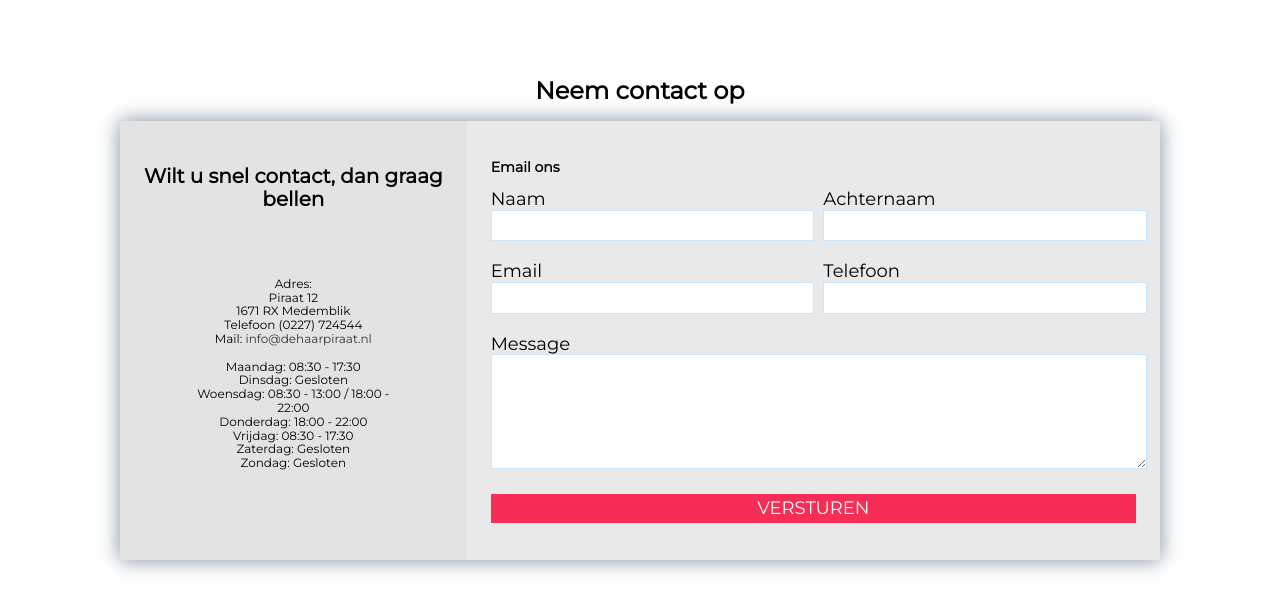
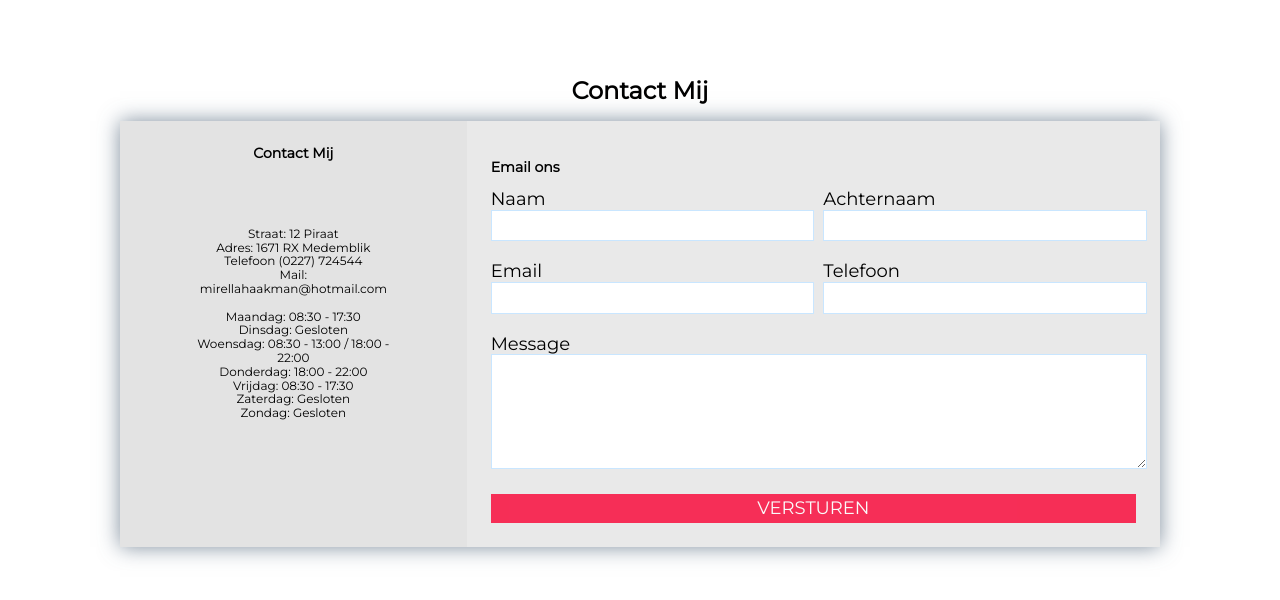
Before and after one commit to StanHaakman/DeHaarpiraat, a PHP site: page /contact.php in a window 1280 px wide. Shown: the part 59-659 px from the top of the page. Run offline with PHP 8.4, Linux system fonts and the light colour scheme; some libraries are stand-ins or nearby versions.

Commit message:
contact.php

```diff
--- a/contact.php
+++ b/contact.php
@@ -2,17 +2,15 @@
 <?php include 'navbar.php'?>
     <div class="contactform">
 
-        <h1 class="brand">Neem contact op</h1>
+        <h1 class="brand">Contact Mij</h1>
             <div class="wrapper">
                 <div class="company-info">
-                    <h3 id="groot-contact">Wilt u snel contact, dan graag bellen</h3>
+                    <h3>Contact Mij</h3>
                     <ul>
-                        <!-- <li id="groot-contact">Wilt u snel contact, dan graag bellen</li> -->
-                        <li>Adres:</li>
-                        <li>Piraat 12</li>
-                        <li>1671 RX Medemblik </li>
+                        <li>Straat: 12 Piraat</li>
+                        <li>Adres: 1671 RX   Medemblik </li>
                         <li>Telefoon (0227) 724544 </li>
-                        <li>Mail: <a id="a-contact-mail" href="mailto:info@dehaarpiraat.nl">info@dehaarpiraat.nl</a></li>
+                        <li>Mail: mirellahaakman@hotmail.com</li>
                         <br>
                         <li>Maandag:                    08:30 - 17:30</li>
                         <li>Dinsdag:                         Gesloten</li>
@@ -58,17 +56,18 @@
                 </div>
             </div>
     </div>
+<div class="google-maps">
+    <iframe src="https://www.google.com/maps/embed?pb=!1m14!1m8!1m3!1d9491.52932155905!2d5.099476839083594!3d52.761788722690106!3m2!1i1024!2i768!4f13.1!3m3!1m2!1s0x0%3A0x82b57f8b33e81f37!2sDe+HaarPiraat!5e0!3m2!1snl!2snl!4v1543491225228"
+            frameborder="0" allowfullscreen>
 
-    <iframe src="https://www.google.com/maps/embed?pb=!1m14!1m8!1m3!1d9491.52932155905!2d5.099476839083594!3d52.761788722690106!3m2!1i1024!2i768!4f13.1!3m3!1m2!1s0x0%3A0x82b57f8b33e81f37!2sDe+HaarPiraat!5e0!3m2!1snl!2snl!4v1543491225228"
-            class="map" frameborder="0" allowfullscreen></iframe>
+    </iframe>
+</div>
 
+<div class="google-360">
     <iframe class="framebox inherit-locale Go"
-            style=""
             src="https://www.google.com/maps/embed?pb=!4v1541593605780!6m8!1m7!1sCAoSLEFGMVFpcE9Lc0Z3RlpNclljajlhYVFyVVQxb2dyaGMwM1FFRWJIR0V0NGVE!2m2!1d52.761783875067!2d5.099458182356!3f112.78530989877571!4f-6.884206240899701!5f0.7820865974627469"
             id="google_maps--view">
     </iframe>
+</div>
 
-
-<?php
-include 'footer.php'
-?>
+<?php include 'footer.php'?>
```
Also changed, not shown: 1 other file.
